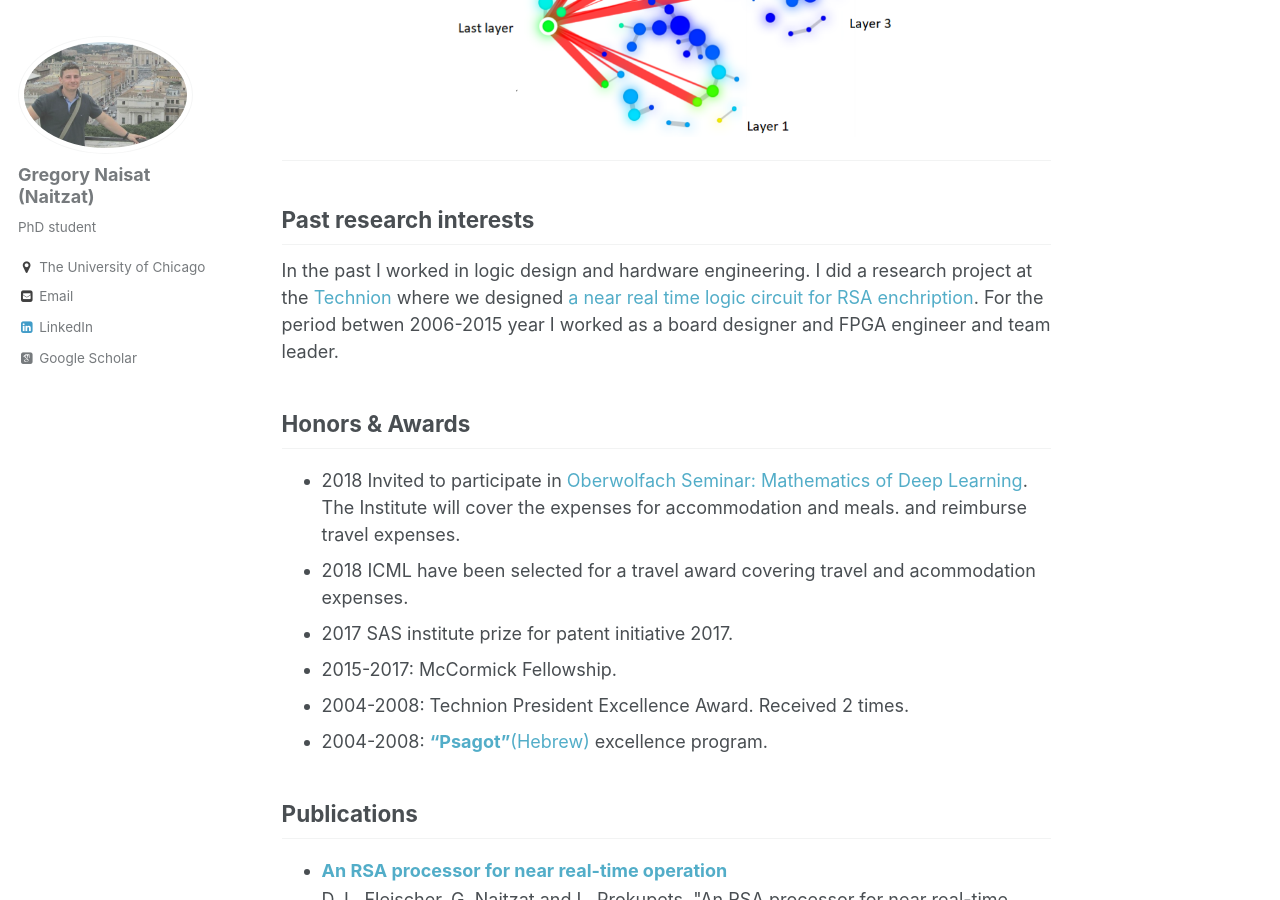
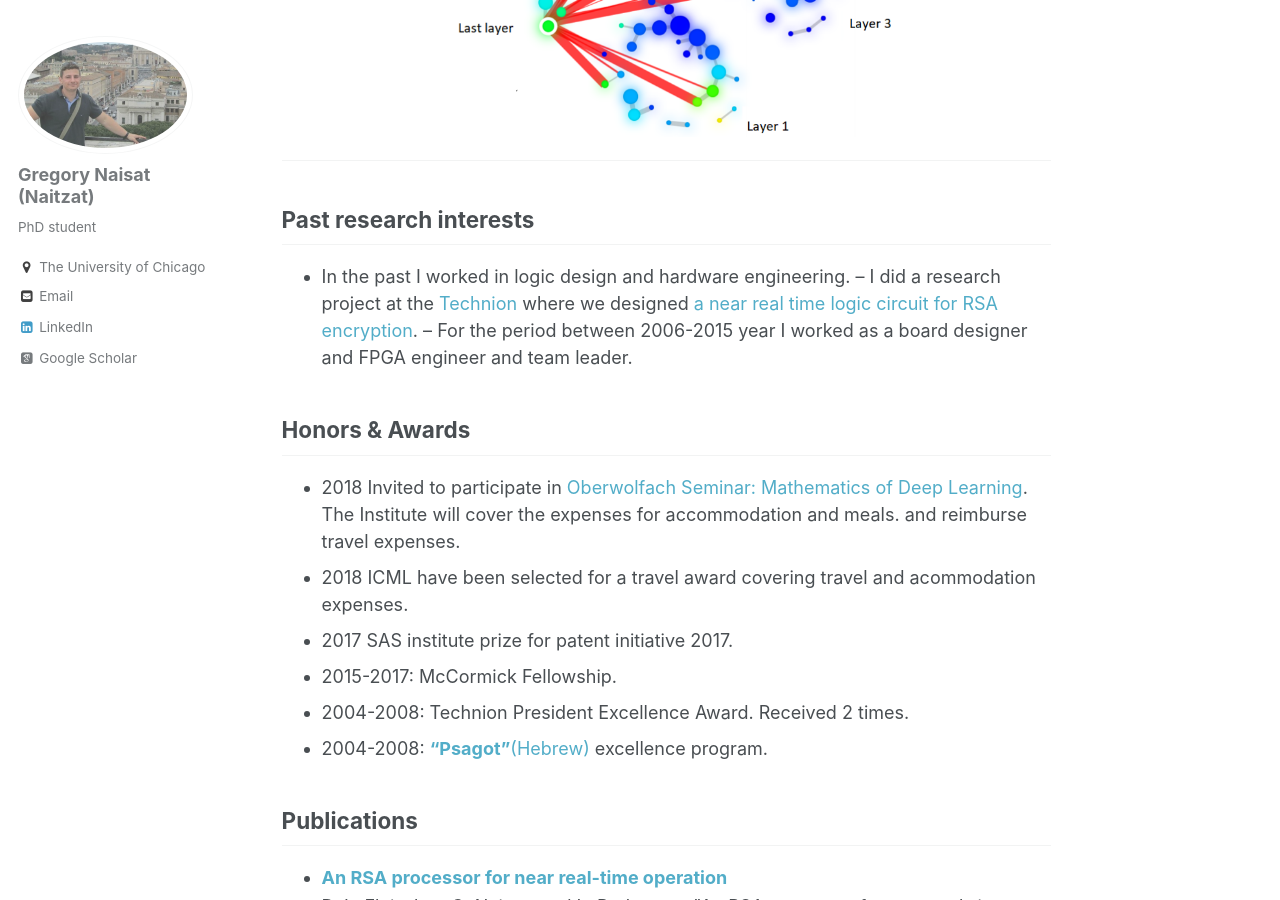
Before and after one commit to sgregnt/sgregnt.github.io, a Jekyll site: the page built from _pages/about.md, in a window 1280 px wide and 900 px high, scrolled down 1800 px. Built offline with Jekyll 4.4.1, drawn with Linux system fonts in a browser that asks for light colours; some web fonts are replaced.

Commit message:
many small fixes

```diff
--- a/_pages/about.md
+++ b/_pages/about.md
@@ -53,7 +53,9 @@ neural network performance.
 
 ## Past research interests
 
-In the past I worked in logic design and hardware engineering. I did a research project at the [Technion](https://www.technion.ac.il/en/home-2/) where we designed [a near real time logic circuit for RSA enchription](https://ieeexplore.ieee.org/abstract/document/5386066). For the period betwen 2006-2015 year I worked as a board designer and FPGA engineer and team leader.
+- In the past I worked in logic design and hardware engineering.
+-- I did a research project at the [Technion](https://www.technion.ac.il/en/home-2/) where we designed [a near real time logic circuit for RSA encryption](https://ieeexplore.ieee.org/abstract/document/5386066).
+-- For the period between 2006-2015 year I worked as a board designer and FPGA engineer and team leader.
 
 ## Honors & Awards
 
```
